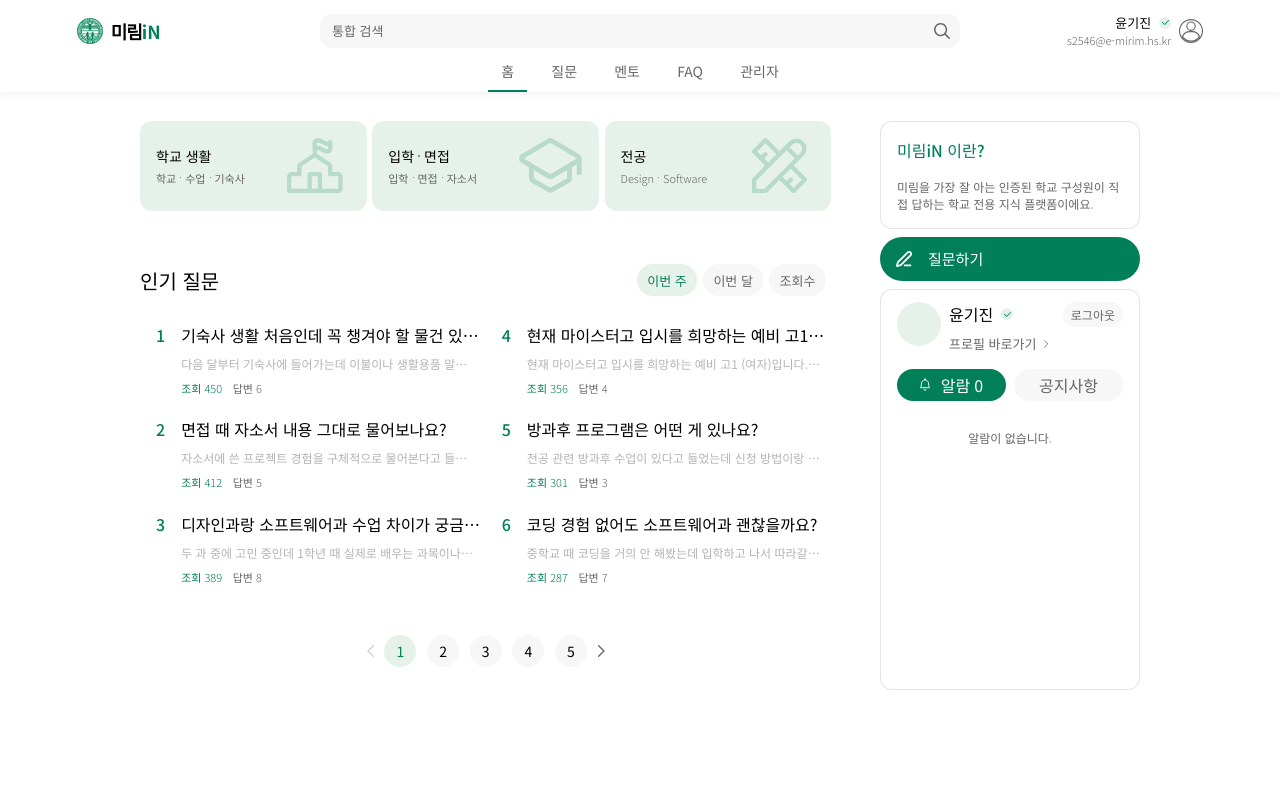
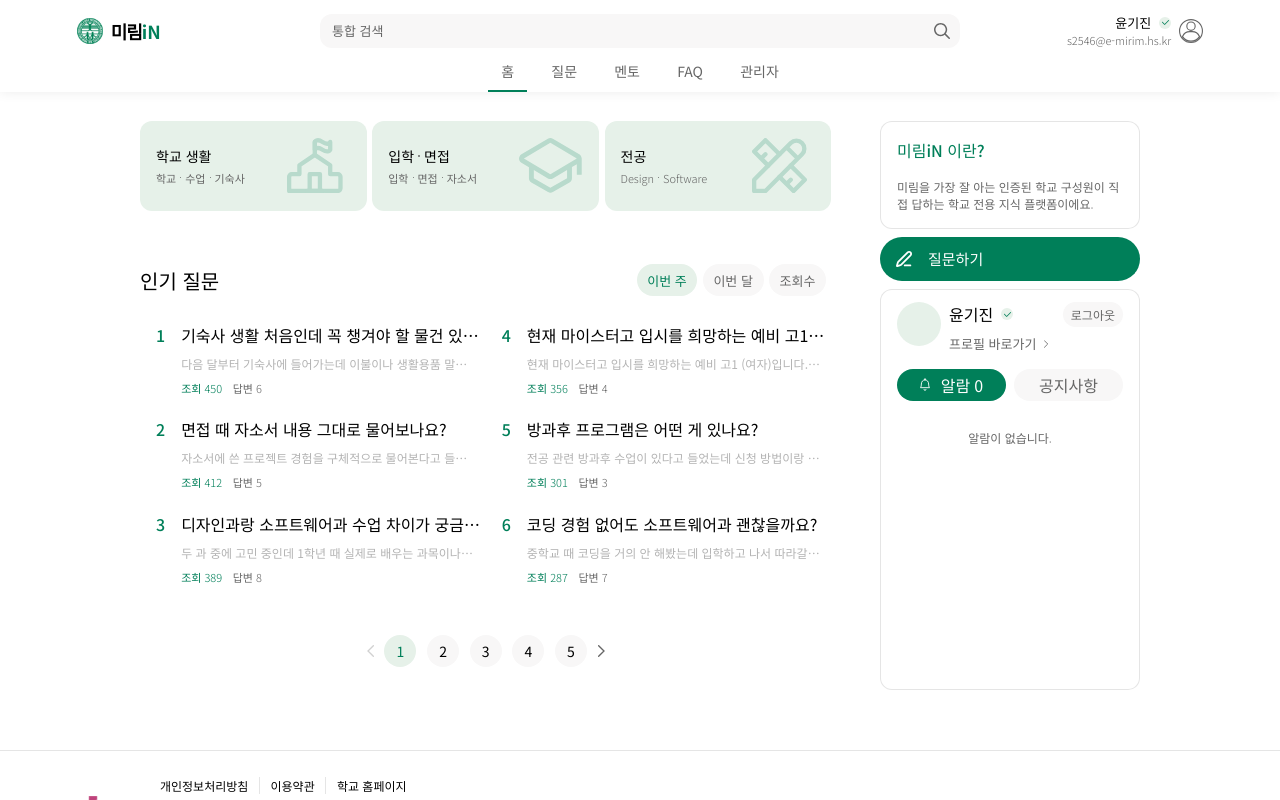
Before and after one commit to mirim-in/mirim-in_client, a Next.js app: page / in a window 1280 px wide. Built offline with nearby package versions, Linux system fonts and the light colour scheme.

Commit message:
[FEAT] Footer 추가 & 푸터까지 함께 스크롤되도록 레이아웃 수정
- 헤더 아래 전체를 scroll 영역으로 묶고 본문 칸은 .content로 분리
- Profile sticky 처리
- 푸터 메뉴/영문 주소 구분선, 간격 디자인 기준으로 반응형 적용

```diff
--- a/src/app/(main)/layout.tsx
+++ b/src/app/(main)/layout.tsx
@@ -1,5 +1,6 @@
 import { Header } from "@/components/layout/Header";
 import { Profile } from "@/components/layout/Profile";
+import { Footer } from "@/components/layout/Footer";
 
 const user = {
   name: "윤기진",
@@ -15,9 +16,12 @@ export default function MainLayout({
   return (
     <div className="page">
       <Header user={user} isLogin={true} />
-      <div className="pageBody">
-        <div className="scroll">{children}</div>
-        <Profile user={user} isLogin={true} />
+      <div className="scroll">
+        <div className="pageBody">
+          <div className="content">{children}</div>
+          <Profile user={user} isLogin={true} />
+        </div>
+        <Footer />
       </div>
     </div>
   );
--- /dev/null
+++ b/src/components/layout/Footer.tsx
@@ -0,0 +1,51 @@
+import styles from "@/styles/components/layout/Footer.module.css";
+
+export const Footer = () => {
+  return (
+    <div className={styles.body}>
+      <div className={styles.infoWrap}>
+        <div className={styles.image}></div>
+        <div className={styles.infoTextWrap}>
+          <div className={styles.menuGrid}>
+            <div className={styles.menuWrap}>
+              <p className={styles.menu}>개인정보처리방침</p>
+            </div>
+            <div className={styles.menuWrap}>
+              <p className={styles.menu}>이용약관</p>
+            </div>
+            <div className={styles.menuWrap}>
+              <p className={styles.menu}>학교 홈페이지</p>
+            </div>
+          </div>
+          <div className={styles.addressWrap}>
+            <div className={styles.addressKRWrap}>
+              <p className={styles.note}>
+                (08821) 서울시 관악구 호암로 546 (신림동)
+              </p>
+              <p className={styles.note}>
+                <b>문의</b> mirimin@example.com
+              </p>
+            </div>
+            <div className={styles.addressEngWrap}>
+              <div className={styles.addressEngItem}>
+                <p className={styles.note}>
+                  546 Hoam-ro, Gwanak-gu, Seoul, 08821 Korea
+                </p>
+              </div>
+              <div className={styles.addressEngItem}>
+                <p className={styles.note}>MIRIM MEISTER SCHOOL</p>
+              </div>
+            </div>
+          </div>
+        </div>
+      </div>
+      <div className={styles.mirimInLogoWrap}>
+        <div></div>
+        <div>
+          <p>미림</p>
+          <p>iN</p>
+        </div>
+      </div>
+    </div>
+  );
+};
--- /dev/null
+++ b/src/styles/components/layout/Footer.module.css
@@ -0,0 +1,103 @@
+.body {
+  display: flex;
+  padding: clamp(20px, 2.08vw, 40px) clamp(16px, 4.17vw, 80px);
+  justify-content: space-between;
+  align-items: center;
+  flex: 0 0 0;
+  align-self: stretch;
+  max-width: 1920px;
+  width: 100%;
+  border-top: 1px solid rgba(0, 0, 0, 0.1);
+}
+
+.infoWrap {
+  display: flex;
+  align-items: center;
+  gap: clamp(16px, 2.08vw, 40px);
+  align-self: stretch;
+}
+
+.image {
+  width: clamp(64px, 6.25vw, 120px);
+  aspect-ratio: 40/31;
+  flex-shrink: 0;
+  background: url("/assets/icon/mirim.svg") no-repeat center / contain;
+}
+
+.infoTextWrap {
+  display: flex;
+  flex-direction: column;
+  align-items: flex-start;
+  gap: clamp(12px, 1.25vw, 24px);
+}
+
+.menuGrid {
+  display: flex;
+  align-items: center;
+}
+.addressWrap {
+  display: flex;
+  flex-direction: column;
+  align-items: flex-start;
+  gap: clamp(8px, 0.83vw, 16px);
+}
+.addressKRWrap {
+  display: flex;
+  flex-direction: column;
+  align-items: flex-start;
+  gap: clamp(4px, 0.42vw, 8px);
+}
+
+.addressEngWrap {
+  display: flex;
+  align-items: center;
+}
+.addressEngItem:first-child {
+  padding-right: clamp(8px, 0.83vw, 16px);
+  border-right: 1px solid var(--10, rgba(0, 0, 0, 0.1));
+}
+.addressEngItem:last-child {
+  padding-left: clamp(12px, 1.25vw, 24px);
+}
+
+.mirimInLogoWrap {
+  display: flex;
+  align-items: center;
+  gap: clamp(6px, 0.52vw, 10px);
+  aspect-ratio: 127/44;
+}
+.menuWrap {
+  display: flex;
+  padding: 0 clamp(8px, 0.83vw, 16px);
+  justify-content: center;
+  align-items: center;
+}
+.menuWrap:first-child {
+  padding-left: 0;
+  border-right: 1px solid var(--10, rgba(0, 0, 0, 0.1));
+}
+.menuWrap:last-child {
+  padding-right: 0;
+  border-left: 1px solid var(--10, rgba(0, 0, 0, 0.1));
+}
+.menu {
+  color: var(--000, #000);
+
+  /* R_16 */
+  font-family: "Noto Sans KR";
+  font-size: clamp(12px, 0.83vw, 16px);
+  font-style: normal;
+  font-weight: 400;
+  line-height: normal;
+}
+
+.note {
+  color: var(--darkgray, #666);
+
+  /* R_16 */
+  font-family: "Noto Sans KR";
+  font-size: clamp(12px, 0.83vw, 16px);
+  font-style: normal;
+  font-weight: 400;
+  line-height: normal;
+}
--- a/src/styles/components/layout/Profile.module.css
+++ b/src/styles/components/layout/Profile.module.css
@@ -1,4 +1,6 @@
 .body {
+  position: sticky;
+  top: 0;
   display: flex;
   padding-top: var(--page-top);
   justify-content: center;
--- a/src/styles/globals.css
+++ b/src/styles/globals.css
@@ -17,6 +17,7 @@ body {
 *::after {
   box-sizing: border-box;
   text-decoration: none;
+  margin:0
 }
 .page {
   display: flex;
@@ -24,10 +25,23 @@ body {
   flex-direction: column;
 }
 
-.pageBody {
+.scroll {
   display: flex;
   flex: 1 1 0;
   min-height: 0;
+  flex-direction: column;
+  overflow-y: auto;
+  scrollbar-width: none;
+  gap: 30px;
+}
+
+.scroll::-webkit-scrollbar {
+  display: none;
+}
+
+.pageBody {
+  display: flex;
+  flex: 1 0 auto;
   width: 100%;
   max-width: 1920px;
   margin: 0 auto;
@@ -37,20 +51,13 @@ body {
   gap: clamp(20px, 3.8vw, 156px);
 }
 
-.scroll {
+.content {
   display: flex;
   flex: 1 1 0;
   min-width: 0;
   max-width: 1000px;
-  align-self: stretch;
   padding: var(--page-top) 0;
   flex-direction: column;
   align-items: center;
   gap: 10px;
-  overflow-y: auto;
-  scrollbar-width: none;
 }
-
-.scroll::-webkit-scrollbar {
-  display: none;
-}
```
Also changed, not shown: public/assets/icon/mirim.svg (added).
